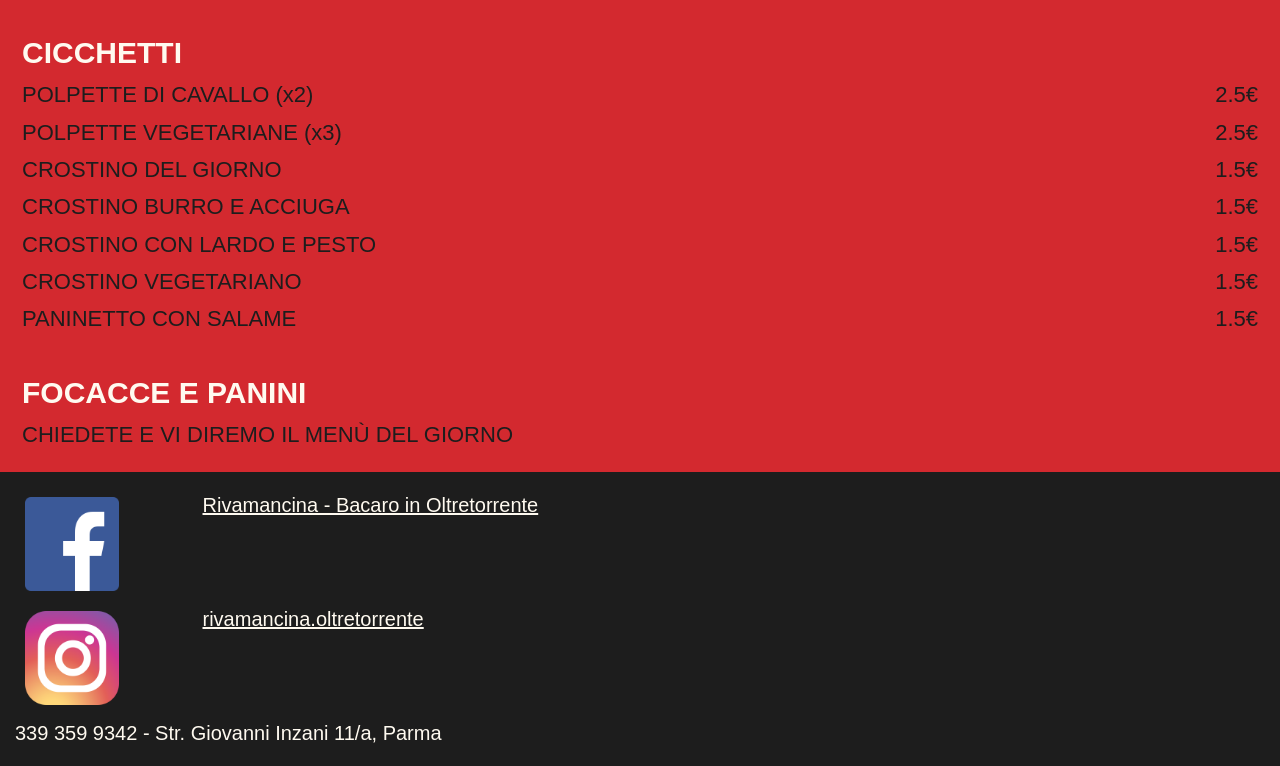
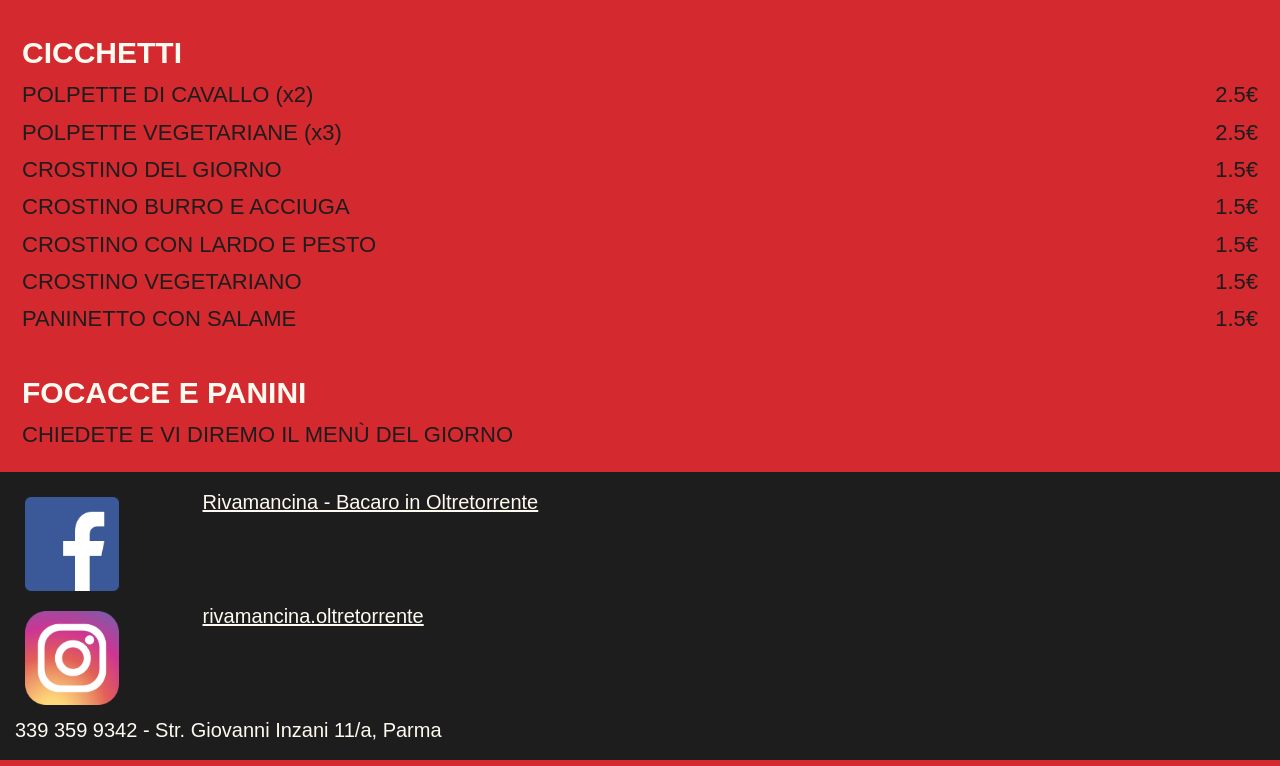
Before and after one commit to m4rio31/rivamancina-menu, a plain HTML site: page index.html in a window 1280 px wide. Shown: the part 2450-3216 px from the top of the page. Drawn offline with nearby package versions, Linux system fonts and the light colour scheme; a web font is replaced by a local one.

Commit message:
fix footer lines position

```diff
--- a/styles/style_general.css
+++ b/styles/style_general.css
@@ -84,7 +84,7 @@ td {
 .footer_desc {
     font-size: 20px;
     text-align: left;
-    line-height: 180%;
+    line-height: 150%;
 }
 .footer_icon{
     color: #fff; float: left; padding: 10px; width: 50%;}
```
